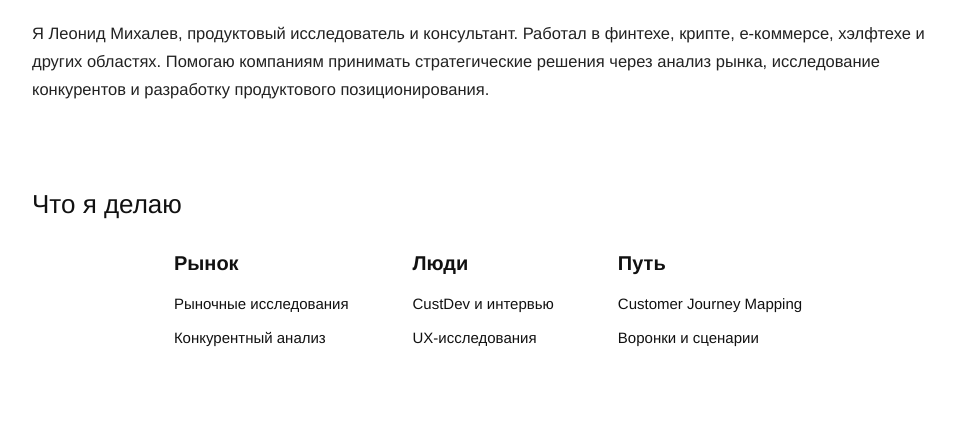
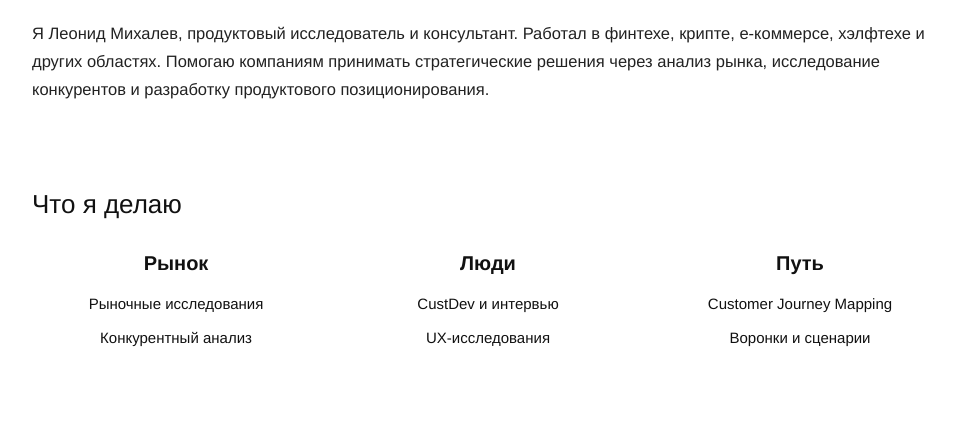
Before and after one commit to Flipkers/portfolio, a plain HTML site: page index.html in a window 1280 px wide. Shown: the part 349-774 px from the top of the page, without its empty margins (152-1127 px from the left). Drawn offline with Linux system fonts and the light colour scheme.

Commit message:
Align service columns with the case cards.
Each column uses the same tracks as the research grid, and the titles and names are centered inside the column. Russian and English match. The phone stack stays left-aligned.

Co-authored-by: Leonid Mikhalev <Flipkers@users.noreply.github.com>

```diff
--- a/index.html
+++ b/index.html
@@ -12,7 +12,7 @@
   <meta property="og:locale" content="ru_RU">
   <link rel="icon" href="favicon.svg" type="image/svg+xml">
   <meta http-equiv="Cache-Control" content="no-cache">
-  <link rel="stylesheet" href="style.css?v=24">
+  <link rel="stylesheet" href="style.css?v=25">
 </head>
 <body>
   <header>
--- a/style.css
+++ b/style.css
@@ -128,22 +128,21 @@ html[lang="en"] .hero > .bio {
 h1 { font-size: 40px; font-weight: 500; margin-bottom: 12px; }
 .bio { margin: 0; color: #222; font-size: 16px; }
 
-/* Desktop: three columns as one centered group, sized to the copy.
-   They do not stretch to the page edges. Text stays left-aligned. */
+/* Same tracks and gap as .grid, so each column sits on the case card below it.
+   The column stays full width; the copy is centered inside it. */
 .services {
-  display: flex;
-  justify-content: center;
-  align-items: flex-start;
-  gap: 64px;
+  display: grid;
+  grid-template-columns: repeat(auto-fill, minmax(280px, 1fr));
+  gap: 24px;
   margin: 0;
-  text-align: left;
+  align-items: start;
+  text-align: center;
 }
 .service-col {
   display: flex;
   flex-direction: column;
-  flex: 0 1 auto;
   min-width: 0;
-  text-align: left;
+  text-align: center;
 }
 .service-col h3 {
   font-size: 20px;
@@ -871,10 +870,13 @@ body.case-page > header {
   }
 
   .services {
-    flex-direction: column;
-    align-items: stretch;
-    justify-content: flex-start;
+    grid-template-columns: 1fr;
     gap: 28px;
+    text-align: left;
+  }
+
+  .service-col {
+    text-align: left;
   }
 
   section {
```
